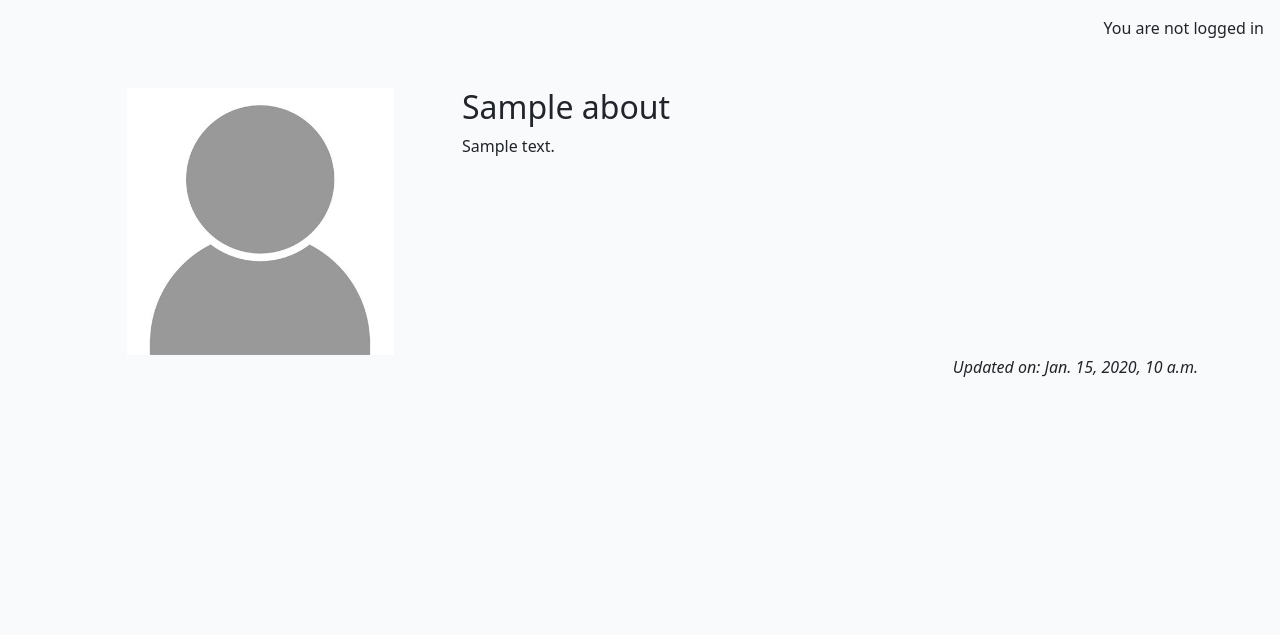
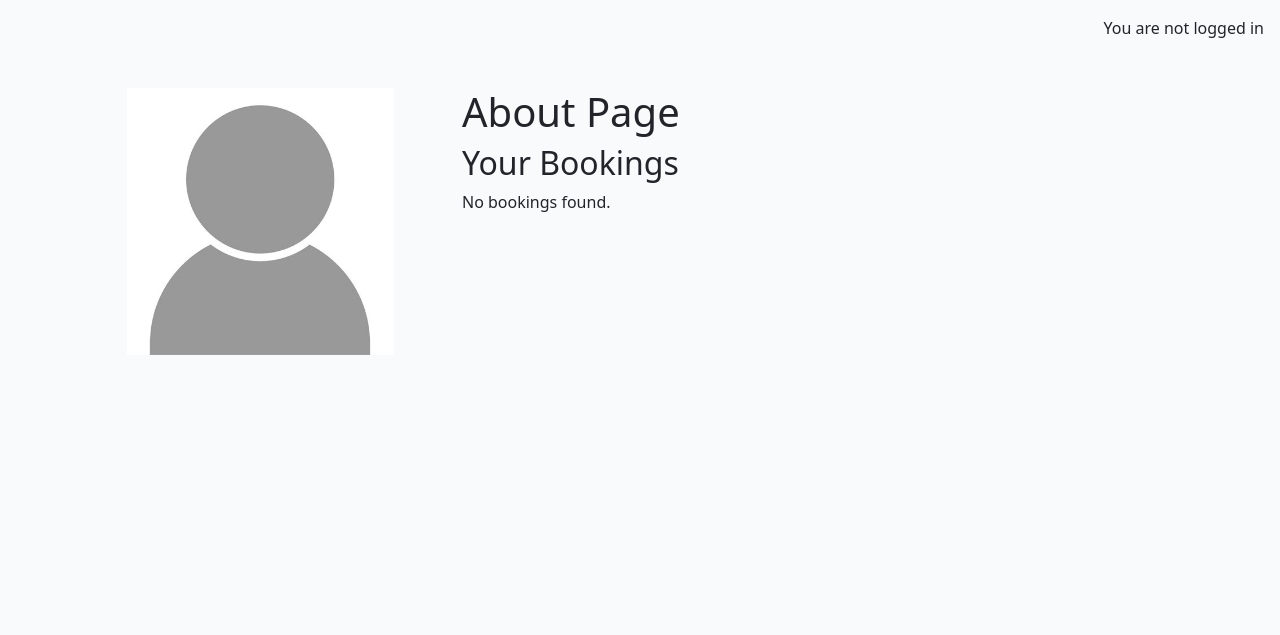
Before and after one commit to RNXVIII/codestar-fixed, a Django app: page /about/ in a window 1280 px wide. Shown: the part 72-707 px from the top of the page. Run offline with Django 4.2, Linux system fonts and the light colour scheme; tables that the repository leaves empty hold one stand-in row (values such as "Sample post").

Commit message:
as much as i can add to this project

```diff
--- a/about/templates/about/about.html
+++ b/about/templates/about/about.html
@@ -7,18 +7,17 @@
       <img src="{% static 'images/nobody.jpg' %}" width="75%" />
     </div>
     <div class="col-8">
-      <!-- Title goes between these h2 tags -->
-      <h2>{{ about.title }}</h2>
-      <!-- Content goes directly underneath this -->
-      {{ about.content | safe }}
-    </div>
-  </div>
-  <div class="row">
-    <div class="col text-right">
-      <!-- Updated on field goes in here -->
+     <h1>About Page</h1>
 
-      <p class="text-end"><em>Updated on: {{ about.updated_on }}</em></p>
-    </div>
-  </div>
-</div>
+    <h2>Your Bookings</h2>
+
+    {% if user_bookings %}
+        <ul>
+            {% for booking in user_bookings %}
+                <li>{{ booking.date }} - Table {{ booking.table_number }}</li>
+            {% endfor %}
+        </ul>
+    {% else %}
+        <p>No bookings found.</p>
+    {% endif %}
 {% endblock content %}
--- a/about/views.py
+++ b/about/views.py
@@ -1,5 +1,8 @@
 from django.shortcuts import render
 from .models import About
+
+
+from blog.models import Booking  # Import your Booking model from the blog app
 
 
 def about_me(request):
--- a/blog/models.py
+++ b/blog/models.py
@@ -7,6 +7,7 @@ STATUS = ((0, "Draft"), (1, "Published"))
 
 
 class Booking(models.Model):
+    id = models.AutoField(primary_key=True)
     date = models.DateField()
     table_number = models.IntegerField(default=1)  # learned from CI
     user = models.ForeignKey(User, on_delete=models.CASCADE)
--- a/blog/views.py
+++ b/blog/views.py
@@ -14,7 +14,6 @@ def index(request):
             table_number = form.cleaned_data['table_number']
             user = request.user
 
-            # Check if there's already a booking for the same date and table number
             existing_booking = Booking.objects.filter(date=date, table_number=table_number).exists()
 
             if existing_booking:
@@ -38,6 +37,9 @@ def index(request):
     }
     return render(request, 'blog/index.html', context)
 
+
+
+
 # Create your views here.
 # class PostList(generic.ListView):
 #     queryset = Post.objects.filter(status=1)
```
Also changed, not shown: blog/migrations/0008_alter_booking_id.py (added), blog/templates/blog/index.html (line endings or trailing spaces), db.sqlite3.
